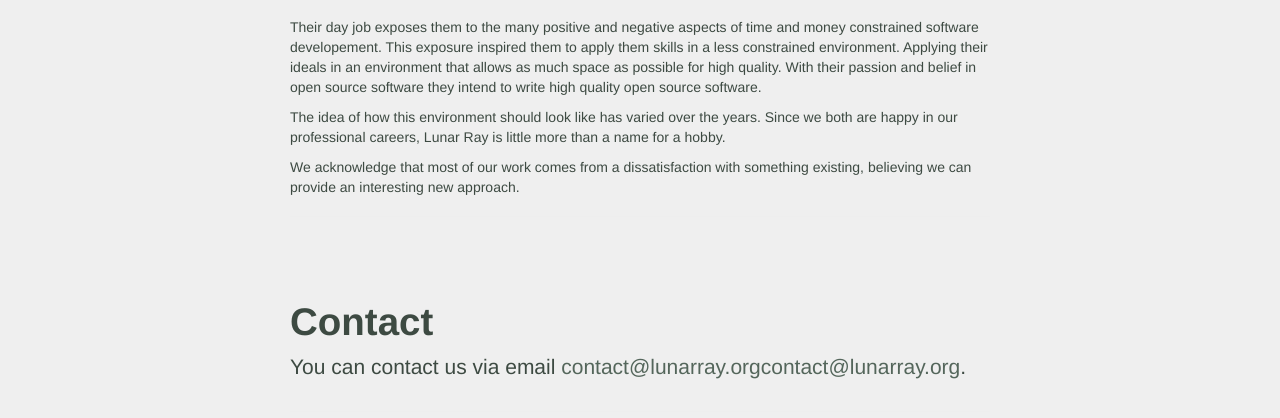
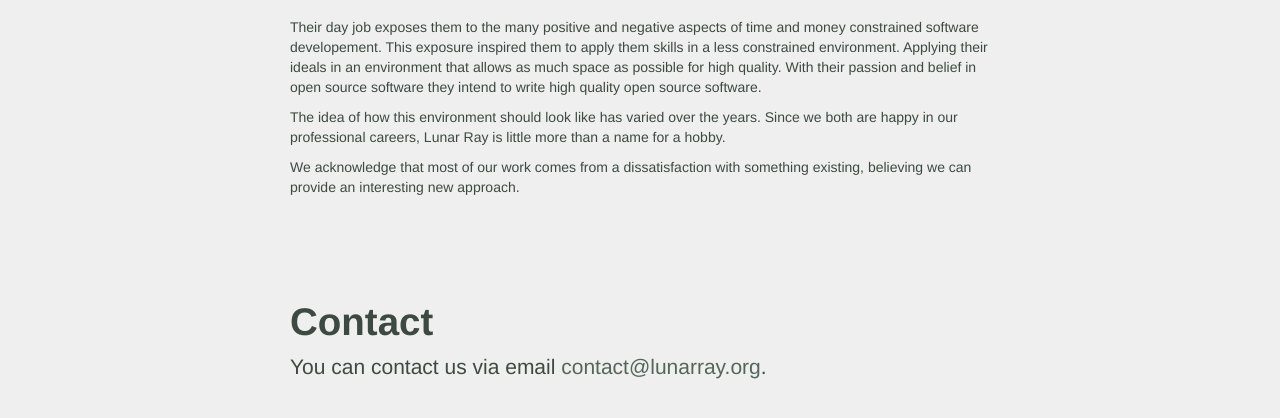
Before and after one commit to lunarray-org/site, a plain HTML site: page index.html in a window 1280 px wide. Shown: the part 472-890 px from the top of the page. Drawn offline with Linux system fonts and the light colour scheme.

Commit message:
Fixed issue in email address.

```diff
--- a/index.html
+++ b/index.html
@@ -69,7 +69,7 @@ var emailHost = "lunarray.org";
 var contact = email + "@" + emailHost;
 document.write("<a href=\"" + "mail" + "to:" + email + "@" + emailHost+ "\">" + contact + "</a>");
 //-->
-</script><a href="mailto:contact@lunarray.org">contact@lunarray.org</a>.</p>
+</script>.</p>
 			</div>
 		</section>
 	</div>
```
